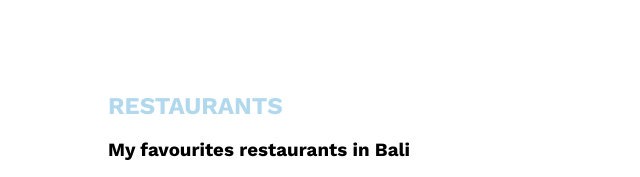
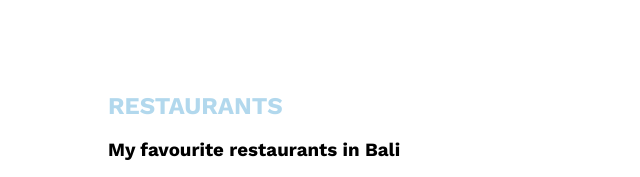
Before and after one commit to xshandy/Bali-travel-project, a plain HTML site: page index.html in a window 1280 px wide. Shown: the part 2440-2617 px from the top of the page, 0-640 px from the left. Drawn offline with nearby package versions, Linux system fonts and the light colour scheme; grey boxes are pictures that could not be loaded.

```diff
--- a/index.html
+++ b/index.html
@@ -54,6 +54,7 @@
           </div>
         </section>
         <section class="secondary-section">
+          <a name="more"></a>
           <h2 class="text-center">Places</h2>
           <h3 class="text-center">Where to visit?</h3>
           <div class="grid grid-3-columns">
@@ -159,7 +160,7 @@
 
         <section class="third-section">
           <h2>RESTAURANTS</h2>
-          <h3>My favourites restaurants in Bali</h3>
+          <h3>My favourite restaurants in Bali</h3>
           <div class="grid grid-4-columns">
             <div class="card">
               <div class="card-header grid grid-2-columns">
```
